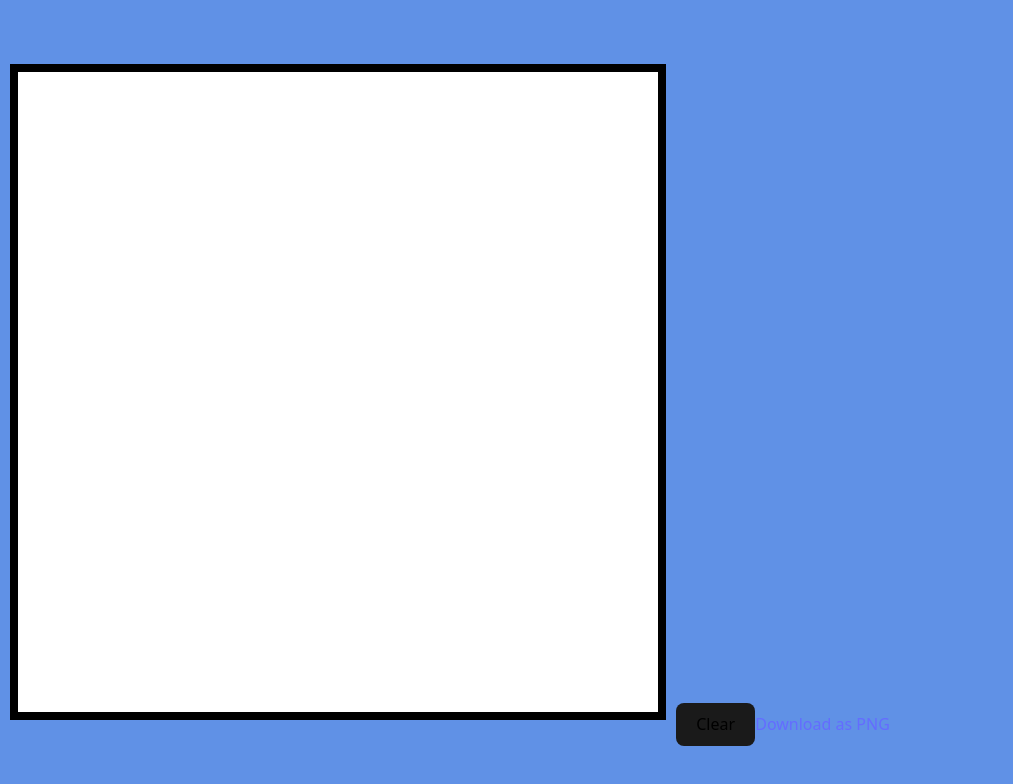
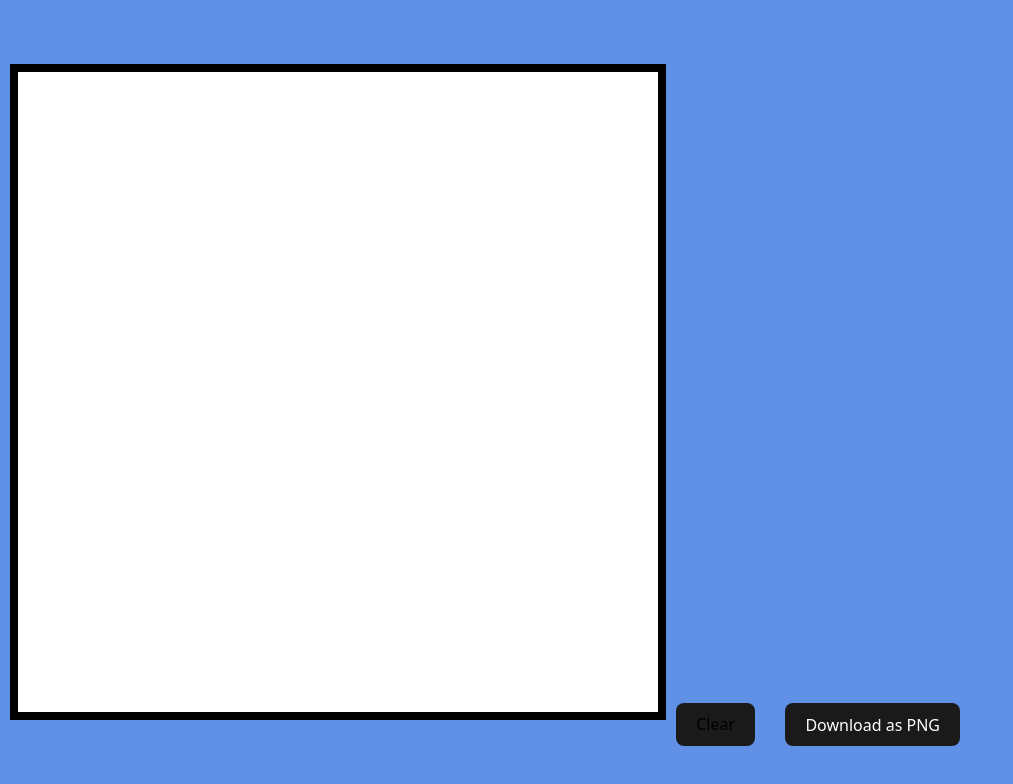
Before and after one commit to Biskkit/Pixel-Art-Site, a React (Vite) app in the folder pixel-art-app/: page / in a window 1280 px wide. Shown: the top 784 px of the page, without its empty margins (0-1013 px from the left). Built offline with nearby package versions, Linux system fonts and the light colour scheme.

Commit message:
Add CSS styling to download button

```diff
--- a/pixel-art-app/src/App.css
+++ b/pixel-art-app/src/App.css
@@ -16,3 +16,17 @@ canvas {
 	background-color: white;
 	margin: 10px;
 }
+
+#downloadLink {
+	text-decoration: none;
+	color: white;
+	margin: 0px 30px;
+	/* Padding works for separation between content and things like borders */
+	padding: .6em 1.2em;
+	border: 1px solid transparent;
+	border-radius: 8px;
+	background-color: #1a1a1a;
+}
+#downloadLink:hover {
+	border-color: #ffffff;
+}
--- a/pixel-art-app/src/components/canvas.jsx
+++ b/pixel-art-app/src/components/canvas.jsx
@@ -147,6 +147,6 @@ function DownloadButton( { canvas } ) {
 	if(canvas) imageURL = canvas.toDataURL("image/png");
 
 	return(
-		<a href={imageURL} download="image">Download as PNG</a>
+		<a href={imageURL} download = "image" id = "downloadLink">Download as PNG</a>
 	)
 }
--- a/pixel-art-app/src/index.css
+++ b/pixel-art-app/src/index.css
@@ -13,14 +13,6 @@
   -moz-osx-font-smoothing: grayscale;
 }
 
-a {
-  font-weight: 500;
-  color: #646cff;
-  text-decoration: inherit;
-}
-a:hover {
-  color: #535bf2;
-}
 
 body {
   margin: 0;
@@ -47,5 +39,5 @@ button {
   transition: border-color 0.25s;
 }
 button:hover {
-  border-color: #646cff;
+  border-color: #ffffff;
 }
```
